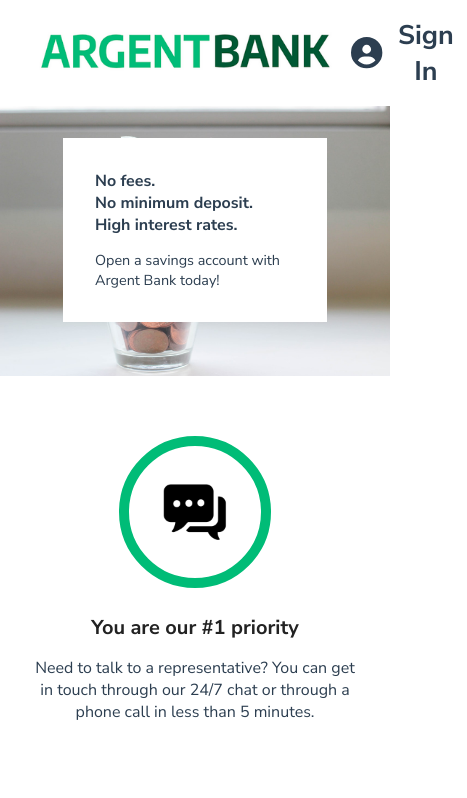
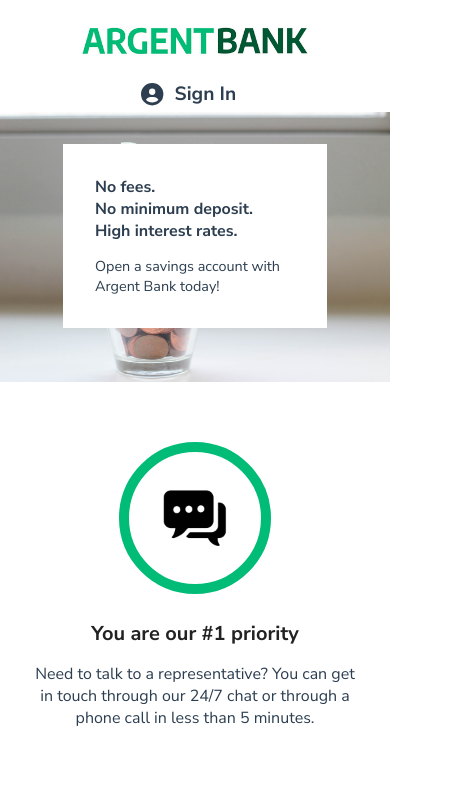
Before and after one commit to MarineHgns/hr-net, a React (Create React App) app: page / in a window 390 px wide. Shown: the top 798 px of the page, 467 px wide, since content can reach past the window. Built offline with nearby package versions, Linux system fonts and the light colour scheme.

Commit message:
correct header responsive

```diff
--- a/src/css/main.css
+++ b/src/css/main.css
@@ -1,4 +1,10 @@
 @import url('https://fonts.googleapis.com/css2?family=Nunito+Sans:ital,wght@0,200;0,300;0,400;0,600;0,700;0,800;0,900;1,200;1,300;1,400;1,600;1,700;1,800;1,900&display=swap');
+
+.App{
+  min-height: 100%;
+  display: flex;
+  flex-direction: column;
+}
 
 html {
     font-family: "Nunito Sans", Helvetica, Arial, sans-serif;
@@ -41,9 +47,11 @@ html {
 
   .main-nav {
     display: flex;
+    flex-direction: column;
     justify-content: space-between;
     align-items: center;
     padding: 5px 20px;
+    flex-shrink: 0;
   }
 
   .main-nav a {
@@ -69,7 +77,7 @@ html {
   }
 
   .main-nav-logo {
-    height: 90px;
+    height: 70px;
   }
 
 
@@ -210,6 +218,7 @@ html {
     justify-content: center;
     border-top: 2px solid #ccc;
     padding: 2rem 0 1.5rem;
+    flex-shrink: 0;
   }
 
   .footer-text {
@@ -293,7 +302,7 @@ html {
   .logged-container {
     display: flex;
     align-items: center;
-    font-size: 1.4em;
+    font-size: 1em;
   }
 
 .close {
@@ -316,6 +325,9 @@ html {
   margin-right: 1em;
 }
 
+.errorpage {
+  flex-shrink: 1;
+}
 
   @media (min-width: 720px) {
     .account {
@@ -329,4 +341,22 @@ html {
     .transaction-button {
       width: 200px;
     }
+
+    .logged-container {
+      display: flex;
+      align-items: center;
+      font-size: 1.4em;
+    }
+
+
+  .main-nav-logo {
+    height: 90px;
   }
+
+  .main-nav {
+    display: flex;
+    flex-direction: row;
+  }
+
+
+  }
```
